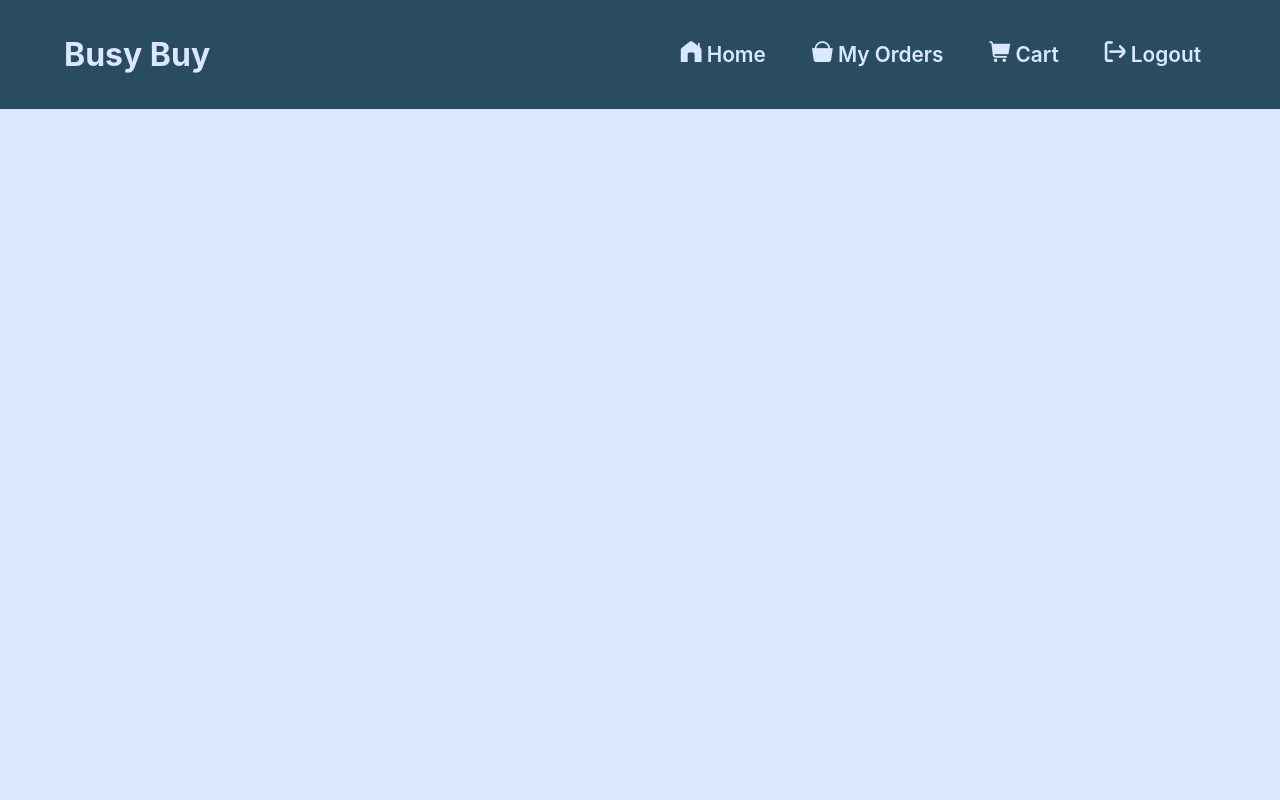
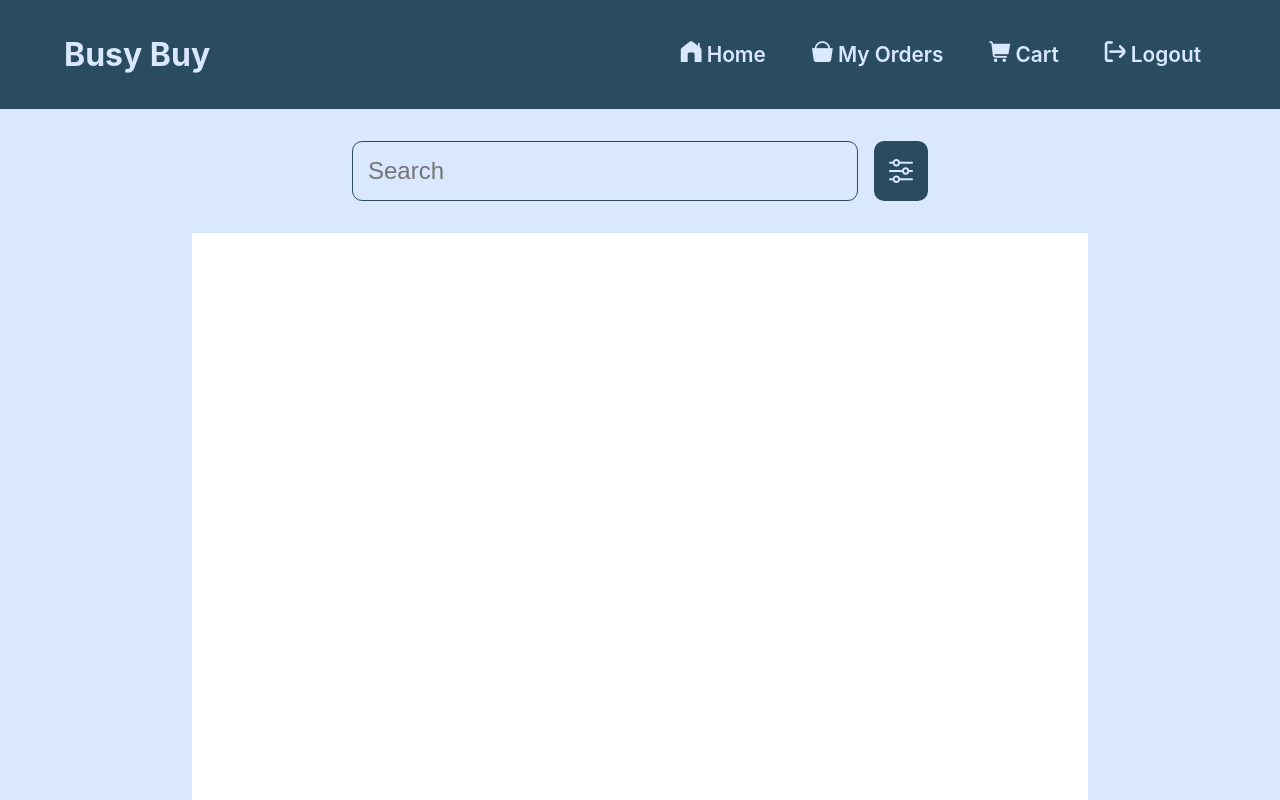
Before and after one commit to AdityaBheke/BusyBuy-Redux, a React (Create React App) app: page / in a window 1280 px wide. Shown: the top 800 px of the page. Built offline with nearby package versions, Linux system fonts and the light colour scheme.

Commit message:
complete ui for search and filter

```diff
--- a/src/App.css
+++ b/src/App.css
@@ -3,6 +3,5 @@
 .App{
     margin: 0;
     padding: 0;
-    height: 100%;
     background-color: var(--light);
 }
--- a/src/App.js
+++ b/src/App.js
@@ -1,12 +1,19 @@
 import { createBrowserRouter, RouterProvider } from 'react-router-dom';
 import './App.css';
 import Navbar from './components/navbar/Navbar';
+import Home from './pages/home/Home';
 
 function App() {
   const browserRouter = createBrowserRouter([
     {
       path:"/",
       element: <Navbar/>,
+      children:[
+        {
+          index:true,
+          element: <Home/>
+        }
+      ]
     }
   ])
   return (
--- a/src/components/filter/Filter.js
+++ b/src/components/filter/Filter.js
@@ -0,0 +1,16 @@
+import styles from "./filter.module.css";
+function Filter(){
+    return <>
+    <div className={styles.filterContainer}>
+        <button className={styles.filterButton}><i className="fi fi-rr-settings-sliders"></i></button>
+        <div className={`${styles.filters} ${styles.hide}`}>
+            <input type="range" min={0} max={100000} step={5000}/>
+            <span>filters...</span>
+            <span>filters...</span>
+            <span>filters...</span>
+            <span>filters...</span>
+        </div>
+    </div>
+    </>;
+}
+export default Filter;
--- a/src/components/filter/filter.module.css
+++ b/src/components/filter/filter.module.css
@@ -0,0 +1,33 @@
+.filterContainer{
+    position: relative;
+    flex: 1;
+}
+.filterButton{
+    font-size: 1.5rem;
+    height: 100%;
+    padding: 10px 15px;
+    background-color: var(--accent);
+    color: var(--light);
+    border: none;
+    border-radius: 10px;
+}
+.filterButton i{
+    display: flex;
+    align-items: center;
+}
+.filters{
+    position: absolute;
+    top: 110%;
+    display: flex;
+    flex-direction: column;
+    gap: 0.5rem;
+    padding: 1rem;
+    background-color: white;
+    box-shadow: -1px 1px 3px 1px var(--neutral);
+}
+.hide{
+    display: none;
+}
+.show{
+    display: flex;
+}
--- a/src/components/navbar/Navbar.js
+++ b/src/components/navbar/Navbar.js
@@ -1,19 +1,38 @@
 import style from "./navbar.module.css";
-import { Link } from "react-router-dom";
+import { Link, Outlet } from "react-router-dom";
 
 function Navbar() {
   return (
-    <nav className={style.navbar}>
-      <Link to={"/"}><div className={style.brandInfo}>
-        Busy Buy
-      </div></Link>
-      <ul className={style.navContainer}>
-        <Link to={"/"}><li><i className="fi fi-ss-house-chimney"></i> Home</li></Link>
-        <Link to={"/"}><li><i className="fi fi-ss-basket-shopping-simple"></i> My Orders</li></Link>
-        <Link to={"/"}><li><i className="fi fi-ss-shopping-cart"></i> Cart</li></Link>
-        <Link to={"/"}><li><i className="fi fi-br-exit"></i> Logout</li></Link>
-      </ul>
-    </nav>
+    <>
+      <nav className={style.navbar}>
+        <Link to={"/"}>
+          <div className={style.brandInfo}>Busy Buy</div>
+        </Link>
+        <ul className={style.navContainer}>
+          <Link to={"/"}>
+            <li>
+              <i className="fi fi-ss-house-chimney"></i> Home
+            </li>
+          </Link>
+          <Link to={"/"}>
+            <li>
+              <i className="fi fi-ss-basket-shopping-simple"></i> My Orders
+            </li>
+          </Link>
+          <Link to={"/"}>
+            <li>
+              <i className="fi fi-ss-shopping-cart"></i> Cart
+            </li>
+          </Link>
+          <Link to={"/"}>
+            <li>
+              <i className="fi fi-br-exit"></i> Logout
+            </li>
+          </Link>
+        </ul>
+      </nav>
+      <Outlet />
+    </>
   );
 }
 export default Navbar;
--- a/src/components/search/Search.js
+++ b/src/components/search/Search.js
@@ -0,0 +1,5 @@
+import styles from "./search.module.css"
+function Search(){
+    return <input type="text" placeholder="Search" className={styles.search}/>;
+}
+export default Search;
--- a/src/components/search/search.module.css
+++ b/src/components/search/search.module.css
@@ -0,0 +1,13 @@
+.search{
+    width: 100%;
+    padding: 15px 15px;
+    font-size: 1.5rem;
+    outline: none;
+    border: 1px solid var(--accent);
+    border-radius: 10px;
+    background-color: transparent;
+    transition: all 0.3s;
+}
+.search:focus{
+    outline: 1px solid var(--accent)
+}
--- a/src/pages/home/Home.js
+++ b/src/pages/home/Home.js
@@ -0,0 +1,15 @@
+import Filter from "../../components/filter/Filter";
+import Search from "../../components/search/Search";
+import styles from "./home.module.css"
+function Home(){
+    return <div className={styles.main}>
+        <div className={styles.searchContainer}>
+            <Search/>
+            <Filter/>
+        </div>
+        <div className={styles.productContainer}>
+
+        </div>
+    </div>
+}
+export default Home;
--- a/src/pages/home/home.module.css
+++ b/src/pages/home/home.module.css
@@ -0,0 +1,19 @@
+.main{
+    width: 100%;
+    /* height: 100%; */
+    position: relative;
+    display: flex;
+    flex-direction: column;
+    align-items: center;
+}
+.searchContainer{
+    padding: 2rem;
+    width: 50%;
+    display: flex;
+    gap: 1rem;
+}
+.productContainer{
+    width: 70%;
+    height: 100vh;
+    background-color: white;
+}
```
